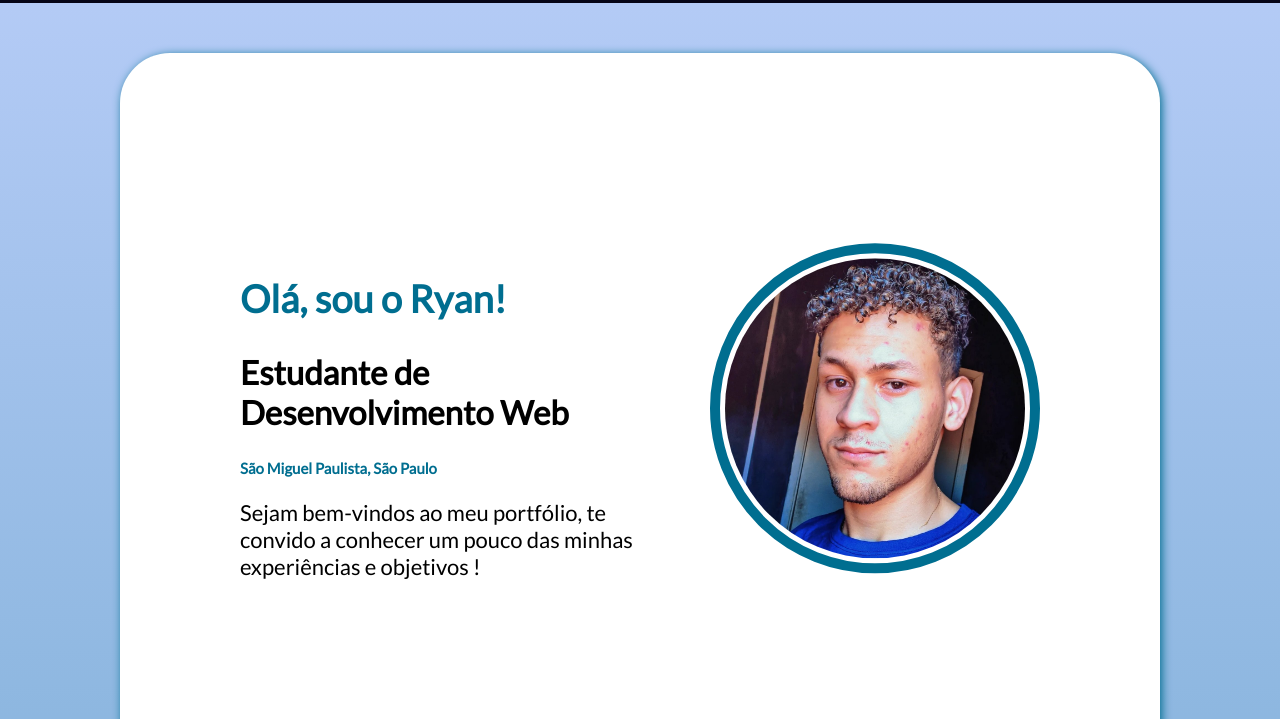
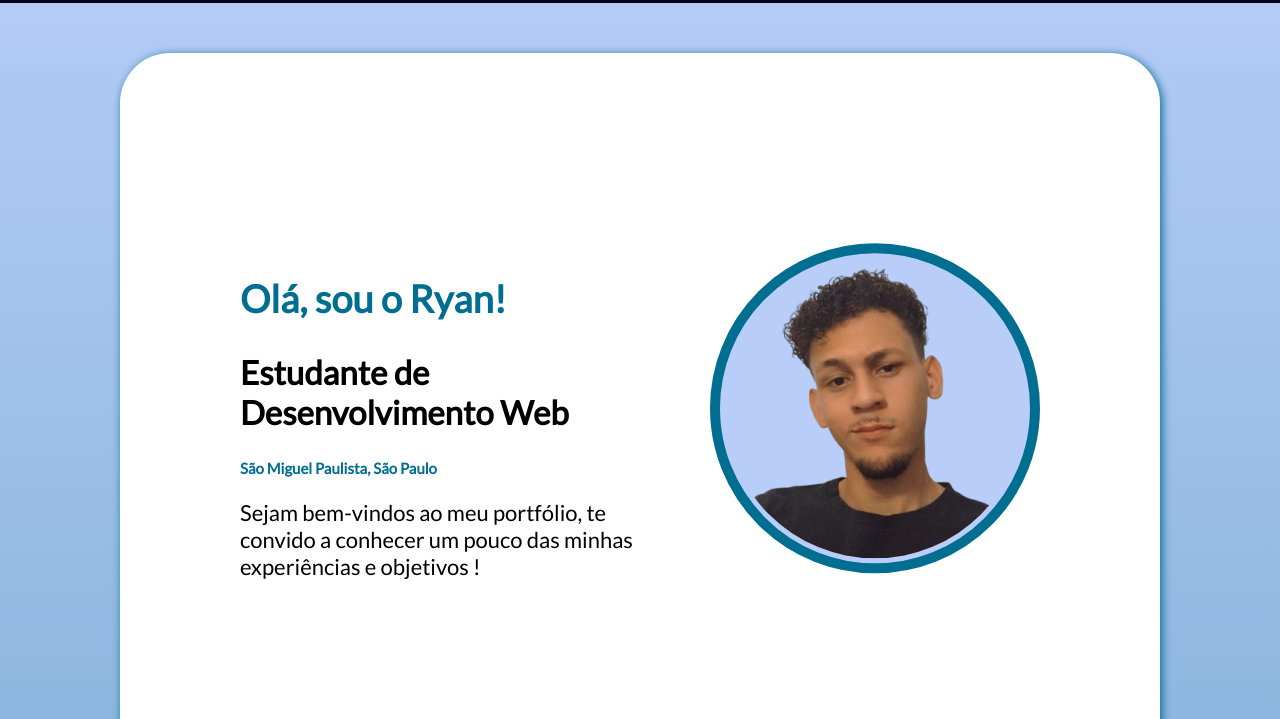
Before and after one commit to ryanbarros/meu_portfolio, a plain HTML site: page index.html in a window 1280 px wide. Shown: the part 81-800 px from the top of the page. Drawn offline with Linux system fonts and the light colour scheme.

Commit message:
update-perfil

```diff
--- a/index.html
+++ b/index.html
@@ -53,7 +53,7 @@
                     <p>Sejam bem-vindos ao meu portfólio, te convido a conhecer um pouco das minhas experiências e objetivos ! </p>
                 </div>
 
-                <img id="minha-foto" src="./imagens/perfil.jpg" alt="minha-foto">
+                <img id="minha-foto" src="./imagens/eu (1).png" alt="minha-foto">
 
             </div>
         </section>
--- a/style.css
+++ b/style.css
@@ -97,6 +97,7 @@ section:hover{
     float: right;
     padding: 5px;
     border: 10px solid #006E90;
+    background-color: #B8CDF8;
 }
 
 
```
Also changed, not shown: imagens/eu (1).png (added), imagens/eu.png (added), imagens/perfil.jpg (deleted).
